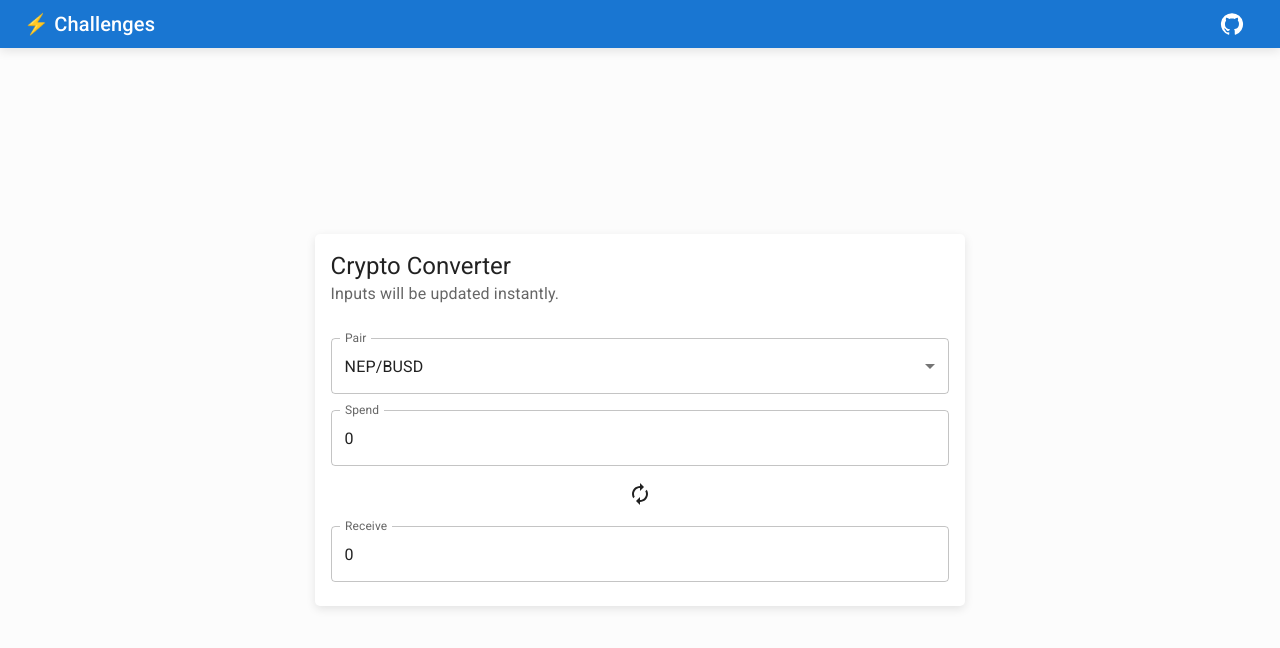
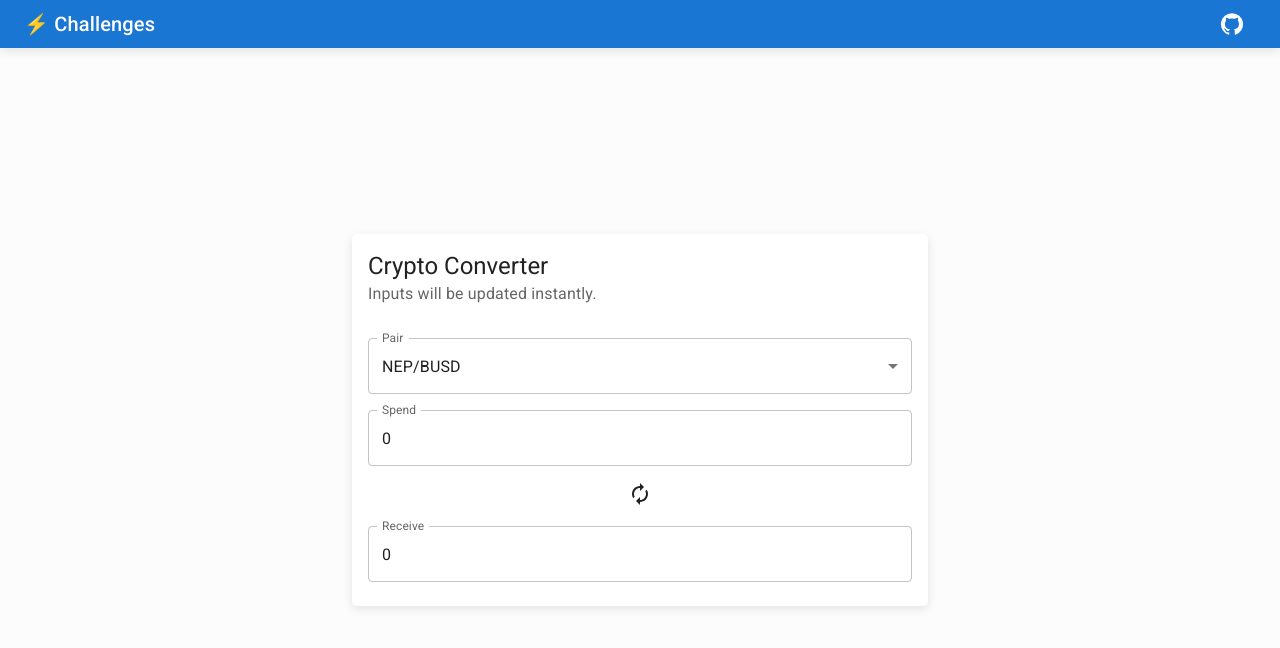
Before and after one commit to meness/neptune-challenge, a Next.js app: page / in a window 1280 px wide. Shown: the top 648 px of the page. Built offline with nearby package versions, Linux system fonts and the light colour scheme.

Commit message:
fix: better make card center

```diff
--- a/src/pages/index.tsx
+++ b/src/pages/index.tsx
@@ -11,7 +11,6 @@ import {
   Select,
   TextField,
 } from '@mui/material';
-import { CenterWrapper } from '@wrappers';
 import Head from 'next/head';
 
 const dummyPairs = [
@@ -30,7 +29,14 @@ const Converter = ({}: ConverterProps) => {
       <Head>
         <title>Home</title>
       </Head>
-      <CenterWrapper>
+      <Grid
+        container
+        sx={{
+          alignItems: 'center',
+          justifyContent: 'center',
+          minHeight: (theme) => `calc(100vh - ${theme.mixins.toolbar.minHeight}px)`,
+        }}>
+        <Grid item xs={12} sm={8} md={7} lg={6}>
           <Card>
             <CardHeader title="Crypto Converter" subheader="Inputs will be updated instantly." />
             <CardContent>
@@ -89,7 +95,8 @@ const Converter = ({}: ConverterProps) => {
               </Grid>
             </CardContent>
           </Card>
-      </CenterWrapper>
+        </Grid>
+      </Grid>
     </>
   );
 };
```
Lines whose indentation alone changed are shown as unchanged.
